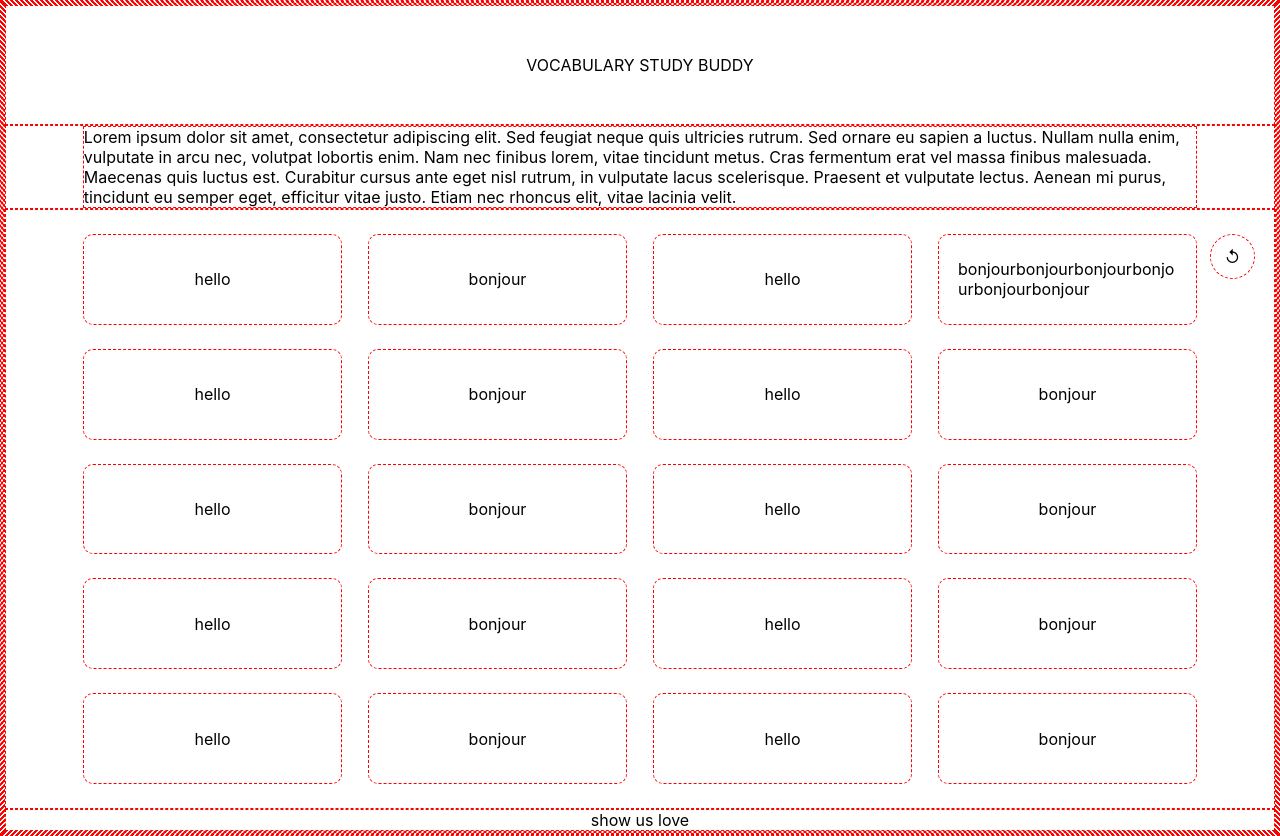
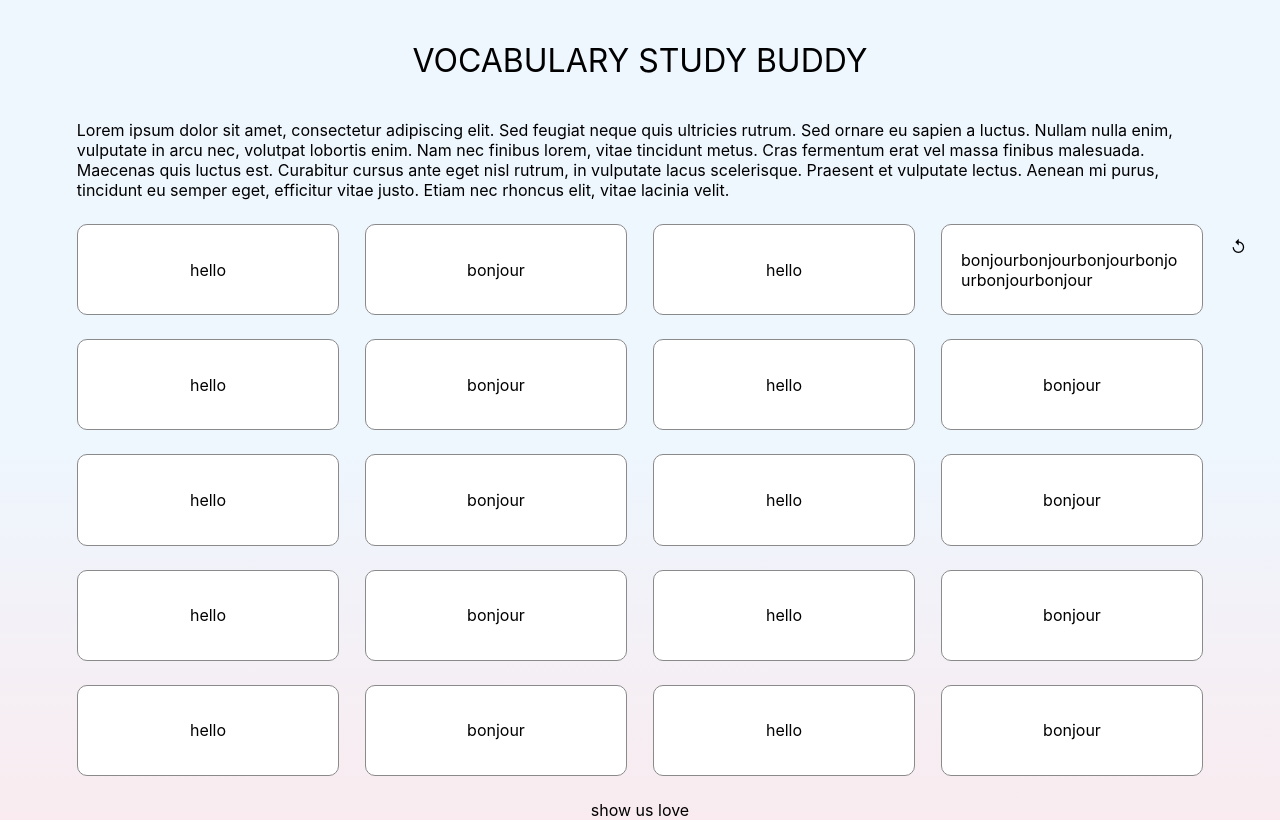
Before and after one commit to chingu-voyages/Vocab-Study-Buddy, a React (Create React App) app: page / in a window 1280 px wide. Built offline with nearby package versions, Linux system fonts and the light colour scheme.

Commit message:
Create Sass variables, apply [experimental] colors to elements

```diff
--- a/src/VocabGamePlay.scss
+++ b/src/VocabGamePlay.scss
@@ -1,19 +1,21 @@
 @import './shared.scss';
 
-* {
-  border: 1px dashed red;
-}
+// * {
+//   border: 1px dashed red;
+// }
 
 * {
   margin: 0;
   padding: 0;
   box-sizing: border-box;
+  color: $main-text;
 }
 
 .vocabGamePlay--container {
   min-height: 100vh;
   display: flex;
   flex-direction: column;
+  background: $background-gradient;
 }
 
 #header {
@@ -21,6 +23,7 @@
   display: flex;
   justify-content: center;
   align-items: center;
+  font-size: 200%;
 }
 
 #instructions {
@@ -47,7 +50,13 @@
     border-radius: 10px;
     padding: 1vh 1.5vw;
     word-break: break-word;
+    border: 1px solid $card-border;
+    background-color: $card-background;
+    color: $card-text;
   }
+    .card:hover {
+      box-shadow: $card-hover;
+    }
   #reset {
     height: 45px;
     width: 45px;
--- a/src/_shared.scss
+++ b/src/_shared.scss
@@ -7,6 +7,17 @@
 $grey: #bbbbbb;
 $light-grey: #e6e6e6;
 $palest-grey: #f8f8f8;
+
+$background-1: #eef6fe;
+$background-2: #f9ebef;
+$background-gradient: linear-gradient($background-1 55%, $background-2);
+
+$main-text: #000;
+$card-text: #000;
+
+$card-border: #8a8a8a;
+$card-background: #fff;
+$card-hover: 0 0 10px #ababab;
 /*
 ==========================
 STYLE
```
